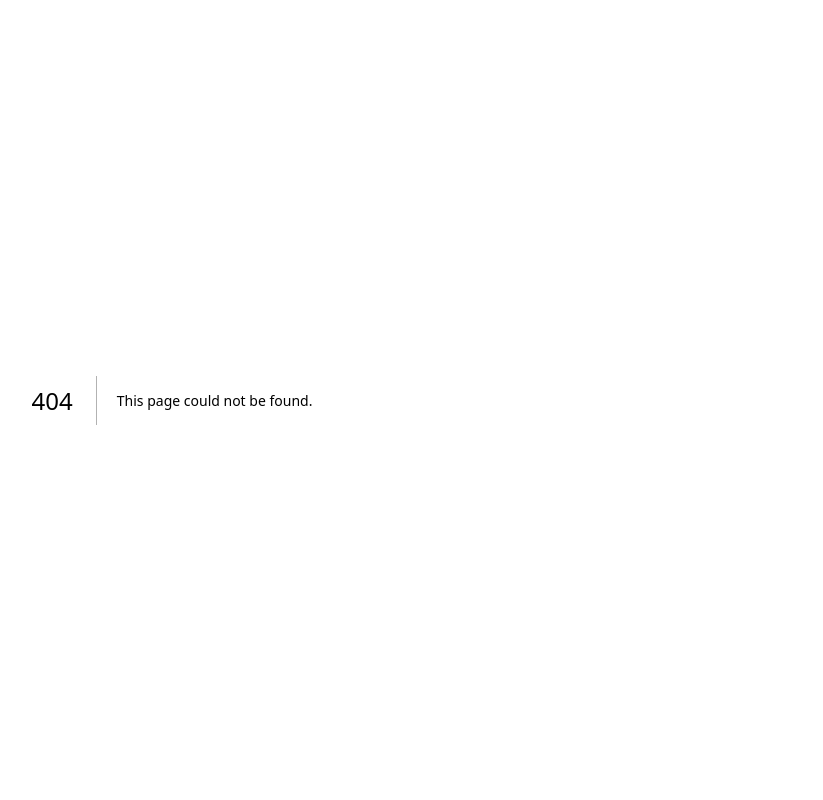
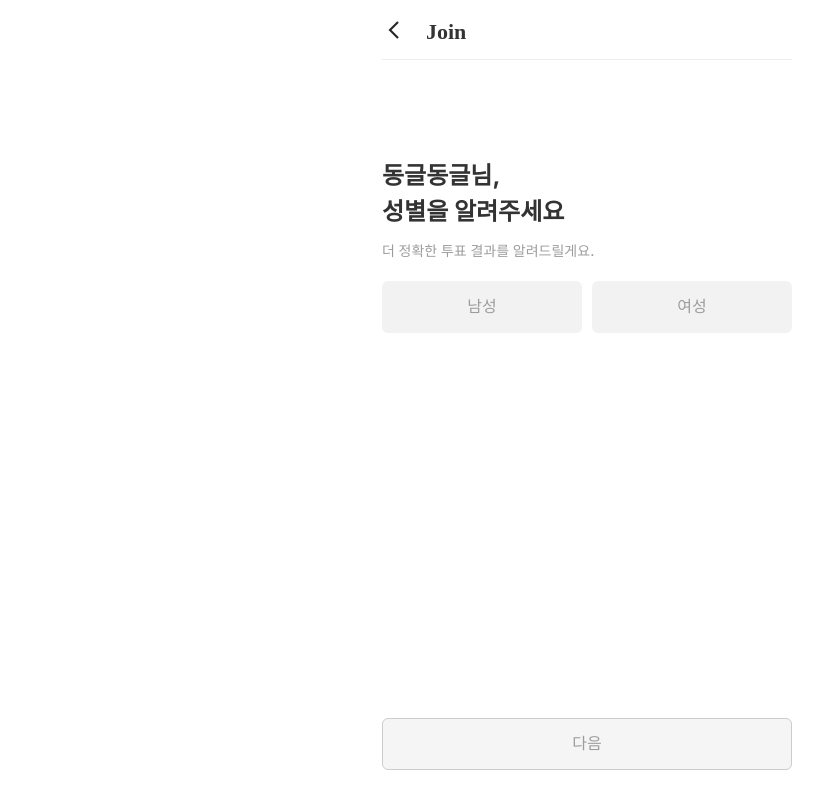
Before and after one commit to munseunggyu/balance_board-front, a Next.js app: page /join in a window 1280 px wide. Before the commit this address had no page. Shown: the whole page, without its empty margins (53-876 px from the left). Built offline with nearby package versions, Linux system fonts and the light colour scheme.

Commit message:
Feat: Join 페이지 추가

```diff
--- /dev/null
+++ b/src/app/join/join.module.css
@@ -0,0 +1,38 @@
+.container {
+  padding: 0 20px;
+}
+.h2 {
+  font-size: 24px;
+  font-weight: 700;
+  line-height: 150%;
+  padding-top: 98px;
+}
+
+.submit_btn {
+  position: absolute;
+  bottom: 30px;
+  width: calc(100% - 40px);
+  color: var(--body-950);
+}
+
+.nav {
+  height: 60px;
+  width: 100%;
+  border-bottom: 1px solid var(--line-100);
+  display: flex;
+  align-items: center;
+  font-size: 22px;
+  gap: 20px;
+  font-weight: 700;
+  line-height: 150%;
+}
+.back_btn {
+  display: flex;
+  align-items: center;
+  gap: 20px;
+}
+
+.title {
+  position: relative;
+  top: 2px;
+}
--- /dev/null
+++ b/src/app/join/page.tsx
@@ -0,0 +1,64 @@
+"use client";
+import Image from "next/image";
+import React, { useState } from "react";
+
+import Button from "../_component/Button";
+import JoinGenderSelect from "./_component/JoinGenderSelect";
+import JoinName from "./_component/JoinName";
+import InputForm from "./_component/MultiInput";
+import styles from "./join.module.css";
+
+export default function Join() {
+  const [processType, setProcessType] = useState(2);
+  const [gender, setGender] = useState("");
+  const userName = "동글동글";
+
+  const disabledBtn = true;
+
+  return (
+    <div className={styles.container}>
+      <nav className={styles.nav}>
+        <button className={styles.back_btn}>
+          <Image src="/image5.png" alt="Page 1" width={24} height={24} />
+          <h1 className={styles.title}>Join</h1>
+        </button>
+      </nav>
+      <h2 className={styles.h2}>
+        {processType === 1 ? (
+          <span>
+            밸런스보드에서 사용할
+            <br />
+            닉네임을 입력해주세요.
+          </span>
+        ) : processType === 2 ? (
+          <span>
+            {userName}님,
+            <br />
+            성별을 알려주세요
+          </span>
+        ) : (
+          <span>
+            {userName}님,
+            <br />
+            태어난 년도를 알려주세요
+          </span>
+        )}
+      </h2>
+      {processType === 1 ? (
+        <JoinName />
+      ) : processType === 2 ? (
+        <JoinGenderSelect gender={gender} setGender={setGender} />
+      ) : (
+        <InputForm />
+      )}
+
+      <Button
+        className={styles.submit_btn}
+        bgColor={disabledBtn ? "body_200" : "background_100"}
+        border={disabledBtn ? "gray" : "primary"}
+      >
+        다음
+      </Button>
+    </div>
+  );
+}
```
